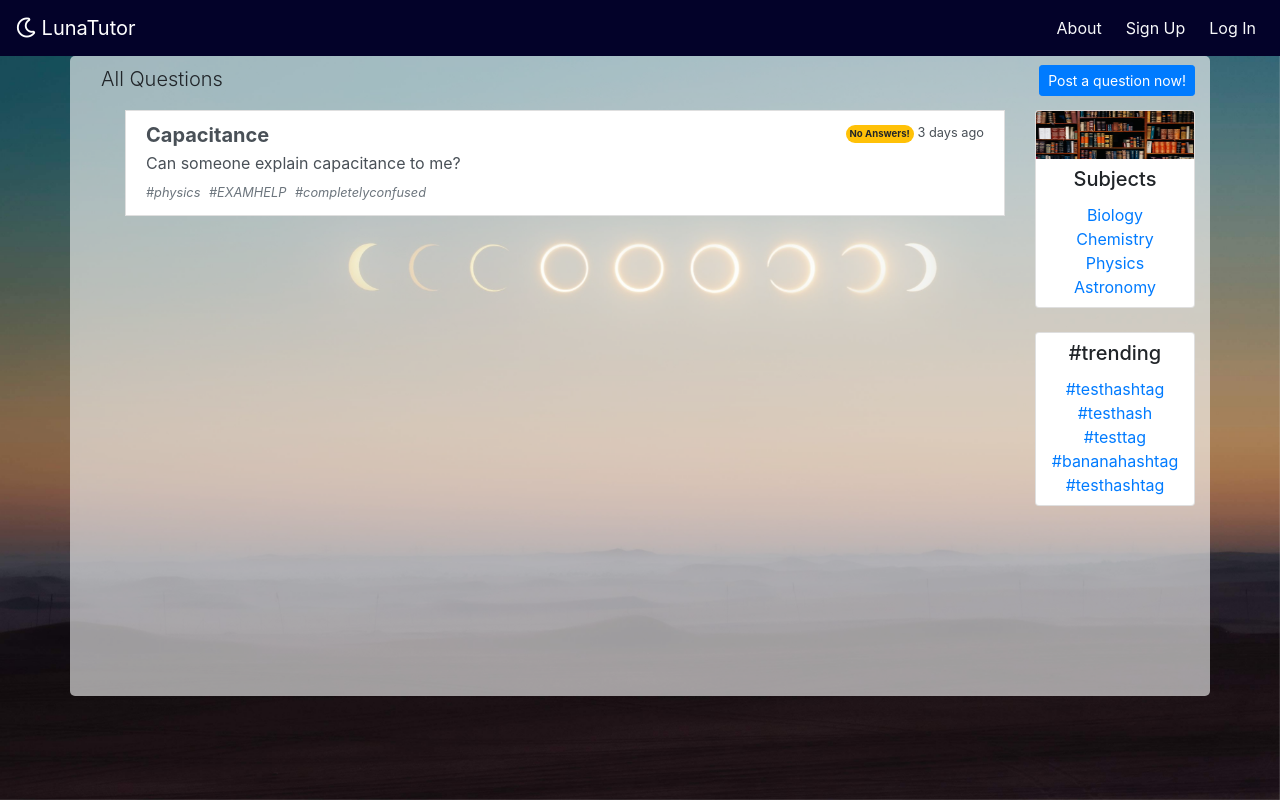
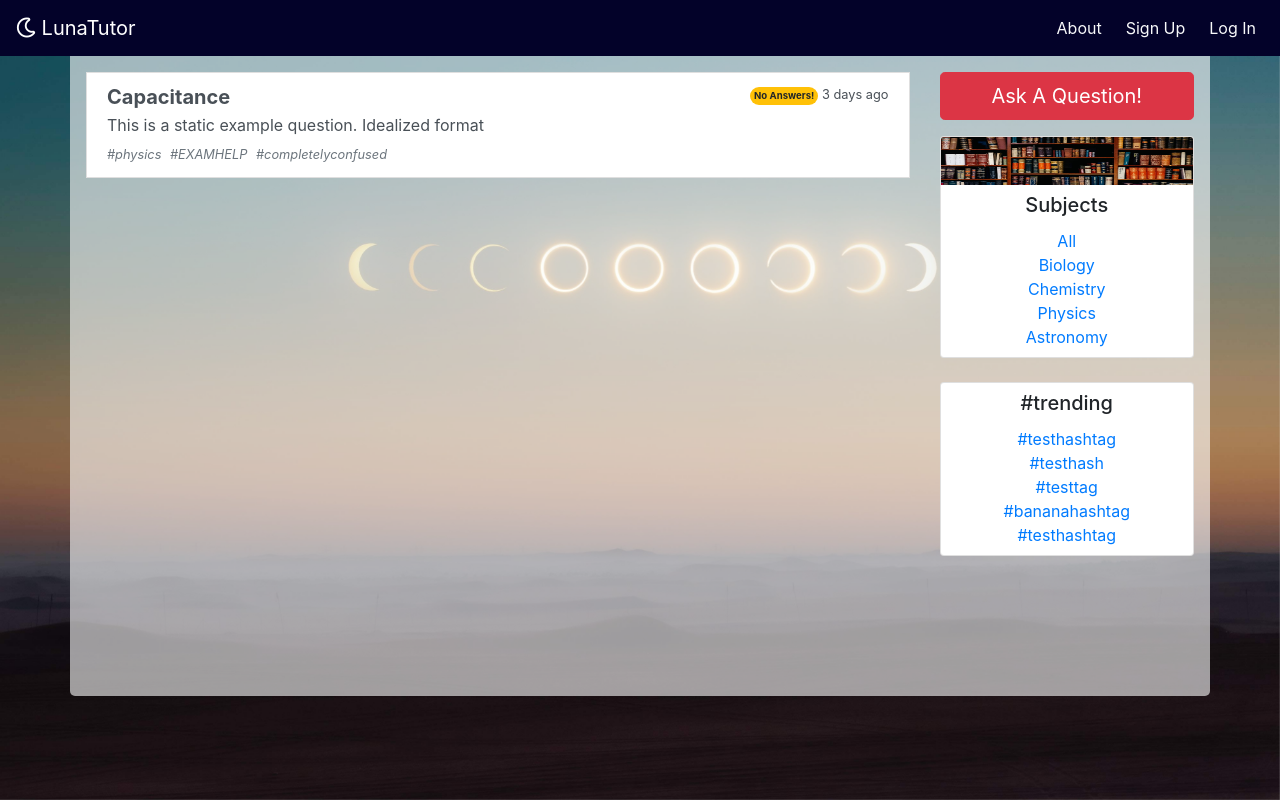
Before and after one commit to Luna-Tutor/lunaTutor, a Flask app: page /q in a window 1280 px wide. Run offline with Flask 2, Linux system fonts and the light colour scheme; data that the repository does not hold is empty; some libraries are stand-ins or nearby versions.

Commit message:
minor styling changes to button on feed page. Sam added templates/about.html file

```diff
--- a/app.py
+++ b/app.py
@@ -178,7 +178,11 @@ def question_detail_page(qid):
     return render_template('board/question-detail.html', question=question, form=form)
 
 # About Page route
-# @app.route('/about', methd)
+@app.route('/about', methods=['GET'])
+def about():
+    """Load about page for the project"""
+
+    return render_template('about')
 
 # Question and answer routes
 # What do the routes look like if taking an AJAX approach?
--- a/static/app.css
+++ b/static/app.css
@@ -14,21 +14,6 @@ body {
   background-attachment: fixed;
   overflow: scroll;
 }
-
-/* Change buttons */
-/* .btn-outline-primary, .btn-outline-primary:hover, .btn-outline-primary:active, .btn-outline-primary:visited {
-  background-color: black !important;
-  color: white !important;
-  border-radius: 20px;
-  border-color: black
-}
-
-.btn-primary, .btn-primary:hover, .btn-primary:active, .btn-primary:visited {
-  background-color: white !important;
-  color: black !important;
-  border-radius: 20px;
-  border-color: white
-} */
 
 /* Change login/signup form backgrounds */
 .hidden {
@@ -59,7 +44,8 @@ body {
 
 .question-board {
   background: rgba(255, 255, 255, 0.596);
-  border-radius: 5px;
+  border-bottom-left-radius: 5px;
+  border-bottom-right-radius: 5px;
   min-height: 80vh;
 }
 
@@ -79,3 +65,7 @@ body {
     display: none;
   }
 }
+
+.list-group-hover {
+  padding-left: 0px;
+}
--- a/static/js/home.js
+++ b/static/js/home.js
@@ -2,7 +2,7 @@ if ($('.animate-med')) {
   $('.animate-med').hide();
   setTimeout(function () {
     $('.animate-med').fadeIn(650);
-  }, 1000);
+  }, 500);
 }
 
 if ($(".animate-loading")) {
--- a/templates/board/feed.html
+++ b/templates/board/feed.html
@@ -1,19 +1,20 @@
 {% extends "base.html" %} {% block title %}LunaTutor{% endblock %} {% block
 content %}
 
-<div class="container question-board text-center py-2">
-  <p class="lead text-left ml-3">All Questions <span class='float-right'><a class='btn btn-primary btn-sm' href='/q/ask'>Post a question now!</span></a></p>
+<div class="container question-board text-center p-3">
   <div class="row subject-top-bar my-0">
     <div class="col my-0">
+      <a class="mr-3" href="/q">All</a>
       <a class="mr-3" href="/q/biology">Biology</a>
       <a class="mr-3" href="/q/chemistry">Chemistry</a>
       <a class="mr-3" href="/q/physics">Physics</a>
       <a class="mr-3" href="/q/astronomy">Astronomy</a>
       <hr />
+      <a class='btn btn-danger btn-lg btn-block mb-3' href='/q/ask'>Ask A Question!</a>
     </div>
   </div>
   <div class="row question-list">
-    <div class="col">
+    <div class="col ml-0">
       <ul class="list-group-hover text-left ml-0">
         <!-- [example list item] FOR VISUAL PURPOSES ONLY-->
         <a href="#" class="list-group-item list-group-item-action mb-1">
@@ -28,7 +29,7 @@ content %}
             </small>
           </div>
 
-          <p class="mb-1">Can someone explain capacitance to me?</p>
+          <p class="mb-1">This is a static example question. Idealized format</p>
 
           <small class="text-muted font-italic mr-1">#physics</small>
           <small class="text-muted font-italic mr-1">#EXAMHELP</small>
@@ -68,8 +69,9 @@ content %}
         <!-- end list -->
       </ul>
     </div>
-    <div class="col-2 sidebar">
+    <div class="col-3 sidebar">
       <!-- SUBJECTS SIDE BAR -->
+      <a class='btn btn-danger btn-lg btn-block mb-3' href='/q/ask'>Ask A Question!</a>
       <div class="card subject-container text-left mb-4">
         <img
           src="/static/images/library.jpeg"
@@ -80,6 +82,7 @@ content %}
         <div class="text-center py-2">
           <h5 class="card-title">Subjects</h5>
           <div class="card-text">
+            <a class="d-block" href="/q/biology">All</a>
             <a class="d-block" href="/q/biology">Biology</a>
             <a class="d-block" href="/q/chemistry">Chemistry</a>
             <a class="d-block" href="/q/physics">Physics</a>
--- a/templates/home.html
+++ b/templates/home.html
@@ -7,6 +7,12 @@ content %}
 </div>
 <!-- End  Mission Statement -->
 
+<!-- View all posts -->
+<div class="text-center m-5 animate-med">
+  <a class='btn btn-primary text-white btn-md' href='/q'>Answer or Ask Questions Now</a>
+</div>
+<!-- End View all posts -->
+
 {% endblock %} {% block scripts %}
 <script src="../static/js/home.js"></script>
 {% endblock %}
```
Also changed, not shown: templates/about.html (added, +15 -0 lines).
